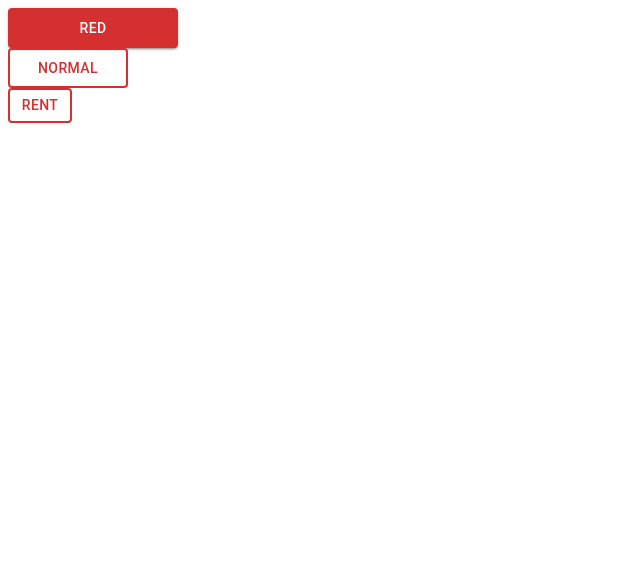
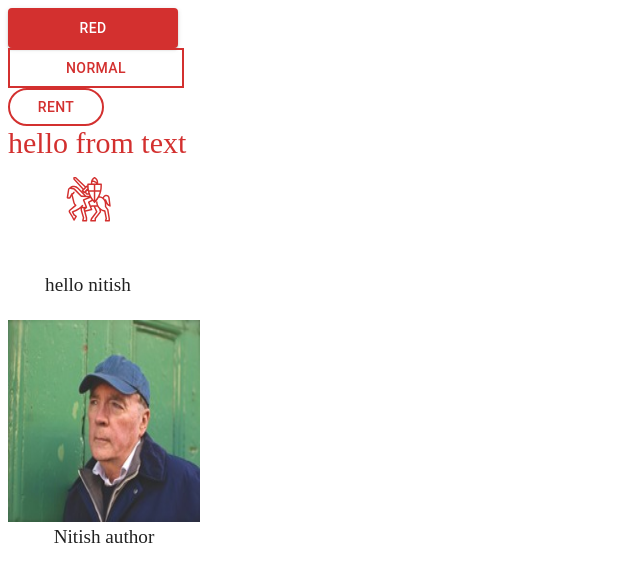
Before and after one commit to nitishpratap/kitab, a React (Create React App) app: page / in a window 1280 px wide. Shown: the top 582 px of the page, without its empty margins (0-640 px from the left). Built offline with nearby package versions, Linux system fonts and the light colour scheme.

Commit message:
added author component

```diff
--- a/src/App.tsx
+++ b/src/App.tsx
@@ -1,12 +1,20 @@
 import React from 'react';
 import {NormalButton, RedBackgroundButton, RentButton} from "./components/buttons/button";
+import {Text} from "./components/text/texts";
+import {Genres} from "./components/genres/genresComponent";
+// @ts-ignore
+import image from '../src/assets/images/history.svg'
+import {AuthorComponent} from "./components/author/authorComponent";
 
 function App() {
     return (
         <div className="App">
             <RedBackgroundButton title={"red"}/>
-            <NormalButton title={"Normal"} height={40} width={120}/>
+            <NormalButton title={"Normal"} height={40} width={11} borderRadius={0}/>
             <RentButton/>
+            <Text text="hello from text" textStyle='heading-red'/>
+            <Genres text={"hello nitish"} img={image}/>
+            <AuthorComponent text = "Nitish author" />
         </div>
     );
 }
--- /dev/null
+++ b/src/components/author/authorComponent.tsx
@@ -0,0 +1,14 @@
+import {Text} from "../text/texts";
+// @ts-ignore
+import author from '../../assets/images/3780.jpg'
+import "./style.css"
+export const AuthorComponent = (props : any)=>{
+    return(
+        <>
+            <div className={"author"}>
+                <img src={author} alt={"author"} style={{width : '100%',height : '90%'}} />
+                <Text text = {props.text} type = 'regular-Heading'/>
+            </div>
+        </>
+    )
+}
--- /dev/null
+++ b/src/components/author/style.css
@@ -0,0 +1,6 @@
+.author{
+    width: 12rem;
+    height: 14rem;
+    cursor: pointer;
+    text-align: center;
+}
--- a/src/components/buttons/button.tsx
+++ b/src/components/buttons/button.tsx
@@ -9,6 +9,7 @@ interface normalButtonProps {
     title : String,
     width : number,
     height : number,
+    borderRadius : number
 }
 export const RedBackgroundButton = (props : buttonTitle) => {
 
@@ -34,10 +35,10 @@ const [textColor,setTextColor] = useState(red)
         },
     };
     return <div >
-        <Button onMouseEnter={()=>{handleMouseEnter()}} onMouseLeave={()=>{handleMouseLeave()}} sx={buttonSX} variant="outlined" style={{width : props.width, height : props.height, borderColor : '#D3302F', borderWidth : 2, color :  `${textColor}`}} className="normal-button" >{props.title}</Button>
+        <Button onMouseEnter={()=>{handleMouseEnter()}} onMouseLeave={()=>{handleMouseLeave()}} sx={buttonSX} variant="outlined" style={{width : `${props.width}rem`, height : props.height, borderColor : '#D3302F', borderWidth : '2px', color :  `${textColor}`, borderRadius : `${props.borderRadius}px`}} className="normal-button" >{props.title}</Button>
     </div>
 }
 
 export const RentButton = ()=>{
-    return <NormalButton  width={60} height={35} title={"Rent"}  />
+    return <NormalButton  width={6} height={38} borderRadius = {46} title={"Rent"}  />
 }
--- /dev/null
+++ b/src/components/genres/genresComponent.tsx
@@ -0,0 +1,26 @@
+import {Text} from "../text/texts";
+import './style.css'
+
+export const Genres = (props: any) => {
+    // console.log("props:::", props.img)
+    return (
+        <>
+            <div className={'mainDiv'}>
+                <div style={
+                    {
+                        paddingTop : '1rem'
+                    }
+                }>
+                    {props.img && <img src={props.img}/>}
+                </div>
+                <div style={
+                    {
+                        marginTop: '3rem'
+                    }
+                }>
+                    <Text textStyle="regular" text={props.text}/>
+                </div>
+            </div>
+        </>
+    )
+}
--- /dev/null
+++ b/src/components/genres/style.css
@@ -0,0 +1,11 @@
+.mainDiv{
+    width: 10rem;
+    height: 10rem;
+    background-color: white;
+    cursor: pointer;
+    text-align: center;
+}
+
+.mainDiv:hover{
+    background-color: rgba(210,210,210,0.1);
+}
--- /dev/null
+++ b/src/components/text/texts.tsx
@@ -0,0 +1,99 @@
+export const BlackText = (props: any) => {
+    return (
+        <div>
+            {props.text}
+        </div>
+    )
+}
+
+export const GreyText = (props: any) => {
+    return (
+        <div>
+            {props.text}
+        </div>
+    )
+}
+
+export const BlackHeadingText = (props: any) => {
+    return (
+        <div>
+            {props.text}
+        </div>
+    )
+}
+
+export const RedHeadingText = (props: any) => {
+    return (
+        <div>
+            {props.text}
+        </div>
+    )
+}
+
+export const NormalRedText = () => {
+    return (
+        <div>
+
+        </div>
+    )
+}
+export const BlackBoldText = () => {
+    return (
+        <div>
+
+        </div>
+    )
+}
+
+export const GreyBoldText = () => {
+    return (
+        <div>
+
+        </div>
+    )
+}
+
+export const Text = (props: any) => {
+    let textStyle = {
+        fontWeight: 400,
+        fontSize: '1.2em',
+        color: '#212121'
+    }
+    switch (props.textStyle) {
+        case 'regular':
+            textStyle = {
+                ...textStyle,
+                color: '#212121'
+            }
+            break;
+        case 'regular-red' :
+            textStyle = {
+                ...textStyle,
+                color:  '#D3302F'
+            }
+            break;
+        case 'regular-Heading':
+            textStyle = {
+                ...textStyle,
+                fontSize: '1.835rem',
+                color:  '#212121'
+            }
+            break;
+        case 'heading-red':
+            textStyle = {
+                ...textStyle,
+                fontSize: "1.875rem",
+                color: '#D3302F'
+        }
+        break;
+
+        default : {
+
+        }
+    }
+    return (
+        <div style={textStyle}>
+            {props.text}
+        </div>
+    )
+}
--- a/tsconfig.json
+++ b/tsconfig.json
@@ -18,7 +18,8 @@
     "resolveJsonModule": true,
     "isolatedModules": true,
     "noEmit": true,
-    "jsx": "react-jsx"
+    "jsx": "react-jsx",
+    "typeRoots" : ["node_modules/@types", "src/types"]
   },
   "include": [
     "src"
```
Also changed, not shown: src/index.d.ts (added, +7 -0 lines), src/assets/images/the-outsider.jpg (renamed from src/assets/images/41-cIfBByOL._SL160_.jpg), src/history2.svg (added).
